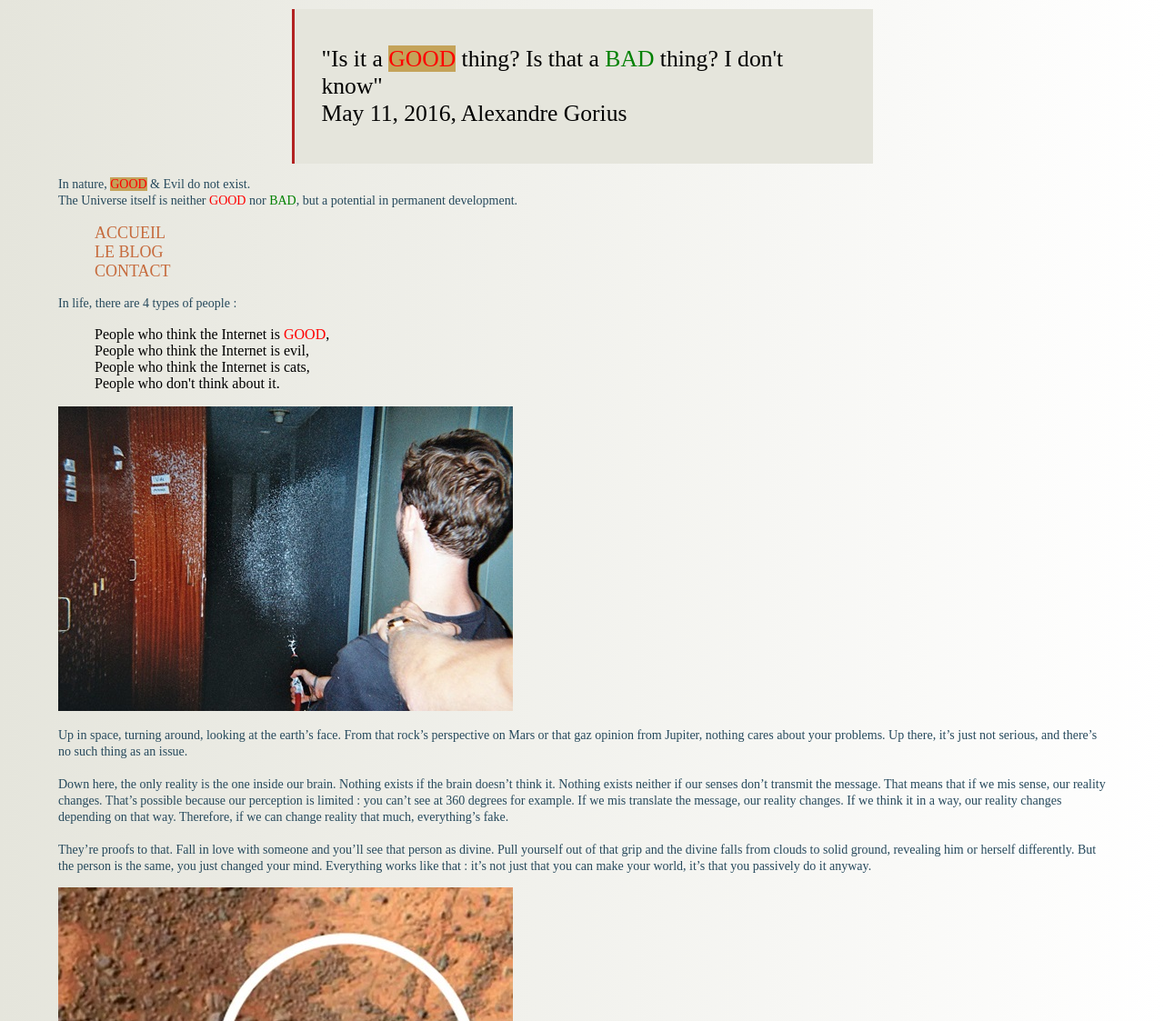
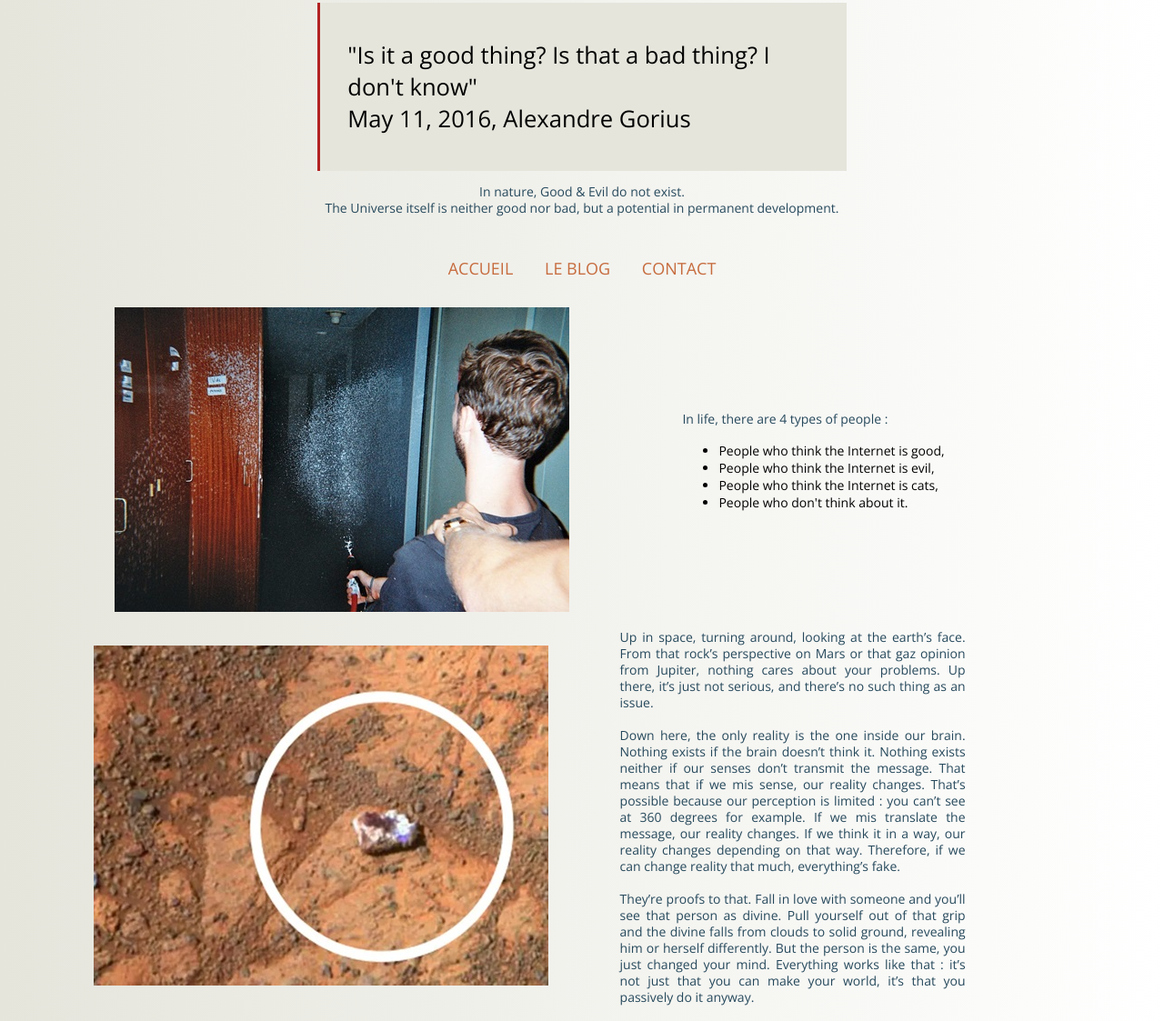
Before and after one commit to Ceeeed1985/chinese_farmer, a plain HTML site: page index.html in a window 1280 px wide. Shown: the part 70-1193 px from the top of the page at 91% size. Drawn offline with nearby package versions, Linux system fonts and the light colour scheme.

Commit message:
Version finale avant correction

```diff
--- a/index.html
+++ b/index.html
@@ -5,16 +5,17 @@
     <meta name="viewport" content="width=device-width, initial-scale=1.0">
     <title>TRUYEN Cédric | The Chinese Farmer</title>
     <link rel="stylesheet" href="style/default.css">
+    <link href="https://fonts.googleapis.com/css2?family=Open+Sans:ital,wght@0,300..800;1,300..800&display=swap" rel="stylesheet">
 </head>
 <body>
     <header>
         <h1>The Story of the <span class="chinese">Chinese Farmer</span></h1>
         <blockquote>
-            "Is it a <span class="good">good</span> thing? Is that a <span class="bad">bad</span> thing? I don't know"
+            "Is it a good thing? Is that a bad thing? I don't know"
             <footer>May 11, 2016, Alexandre Gorius</footer>
         </blockquote>
-        <p>In nature, <span class="good">Good</span> & Evil do not exist.</br>
-        The Universe itself is neither <span class="good">good</span> nor <span class="bad">bad</span>, but a potential in permanent development.</p>
+        <p>In nature, Good & Evil do not exist.</br>
+        The Universe itself is neither good nor bad, but a potential in permanent development.</p>
     </header>
 
     <nav>
@@ -31,18 +32,23 @@
         </ul>
       </nav>
 
-    <section>
+    <section class="introduction">
+        <article class="element01">
             <p>In life, there are 4 types of people :</p>
             <ul>
-            <li>People who think the Internet is <span class="good">good</span>,</li>
+                <li>People who think the Internet is good,</li>
                 <li>People who think the Internet is evil,</li>
                 <li>People who think the Internet is cats,</li>
                 <li>People who don't think about it.</li>
             </ul>
-        <img src="pictures/image01.jpg" alt="Un garçon ouvre une bouteille de champagne" title="Photo d'un garçon qui ouvre une bouteille de champagne">
+        </article>
+
+        <article class="element02"><img src="pictures/image01.jpg" alt="Un garçon ouvre une bouteille de champagne" title="Photo d'un garçon qui ouvre une bouteille de champagne">
+        </article>
     </section>
 
-    <section>
+    <section class="explications">
+        <article class="explication01">
             <p>Up in space, turning around, looking at the earth’s face. From that rock’s perspective on Mars or that gaz opinion from Jupiter,
                 nothing cares about your problems. Up there, it’s just not serious, and there’s no such thing as an issue. </br></br>
                 Down here, the only reality is the one inside our brain. Nothing exists if the brain doesn’t think it.
@@ -55,14 +61,20 @@
                 But the person is the same, you just changed your mind. Everything works like that :
                 it’s not just that you can make your world, it’s that you passively do it anyway.
             </p>
+        </article>
+        <article class="explication02">
             <img src="pictures/image02.jpg" alt="Image satellite" title="Image satellite">
+    </article>
     </section>
 
-    <section>
+    <section class="histoire">
+        <article class="histoire_photo">
+            <img src="pictures/image03.jpg" alt="Image du Fermier chinois" title="Image du Fermier chinois">
+        </article>
+
         <table>
             <caption>
                 <h2>The Story</h2>
-                <img src="pictures/image03.jpg" alt="Image du Fermier chinois" title="Image du Fermier chinois">
             </caption>
             <thead>
                <tr class="titres_tableau">
@@ -114,6 +126,8 @@
                 </tr>
             </tbody>
         </table>
+    </section>
+
 
         <blockquote style="text-align: center; font-style: italic;">
             <br><br>The whole process of nature is an integrated process of immense complexity, <br>
@@ -122,11 +136,11 @@
             or, you never know what will be the consequences of <span class="good">good</span> fortune.
         </blockquote>
         <p style="text-align: right; font-weight: bold;">Alan Watts</p>
-    </section>
+
 
     <section>
         <h3>Conclusion</h3>
-        <p><span class="good">Good</span> and <span class="bad">Bad</span> are just one perspective. Bananas are <span class="good">good</span> for monkeys, but monkeys are not <span class="good">good</span> for bananas. Let's not make a big deal out of it...</p>
+        <p>Good and Bad are just one perspective. Bananas are good for monkeys, but monkeys are not good for bananas. Let's not make a big deal out of it...</p>
     </section>
 
     <footer style="text-align: center;">
--- a/style/default.css
+++ b/style/default.css
@@ -2,11 +2,29 @@ body{
     max-width: 90%;
     margin: 0 auto;
     background:linear-gradient(to right, #e5e5dc, white);
+    font-family: "Open Sans", sans-serif
 }
 
-header :nth-child(1){
+header{
+    max-width: 90%;
+    margin: 0 auto;
+}
+
+header h1{
     background-color: #c4a35a;
+    margin: 15px auto;
 }
+
+header p{
+    text-align: center;
+}
+
+nav{
+    display:flex;
+    margin-right: auto;
+    margin-left: auto;
+}
+
 
 blockquote {
     max-width : 50%;
@@ -40,7 +58,24 @@ a:visited{
 }
 
 li {
+    font-size: 14px;
+}
+
+nav ul {
+    flex-direction: row;
     list-style-type: none;
+    padding: 15px;
+    margin-left: auto;
+    margin-right: auto;
+
+}
+
+nav li {
+    display: inline;
+    list-style-type: none;
+    padding: 15px;
+    margin-left: auto;
+    margin-right: auto;
 
 }
 
@@ -81,5 +116,52 @@ th {
 }
 
 .ligne01:nth-child(1){
+    background-image: url(/pictures/bien.png);
+    background-repeat: no-repeat;
+    background-position: right;
+}
 
+.ligne02:nth-child(2){
+    background-image: url(/pictures/mal.png);
+    background-repeat: no-repeat;
+    background-position: right;
 }
+
+.ligne03:nth-child(3){
+    background-image: url(/pictures/chat.png);
+    background-repeat: no-repeat;
+    background-position: right;
+    justify-content: ;
+}
+
+.introduction {
+    max-width: 90%;
+    display : flex;
+    flex-direction: row-reverse;
+    flex-wrap: wrap;
+    justify-content: space-around;
+    align-items: center;
+}
+
+.explications {
+    max-width: 90%;
+    display : flex;
+    flex-wrap: wrap;
+    flex-direction: row-reverse;
+    justify-content: space-around;
+    align-items: center;
+}
+
+.explication01{
+    width: 380px;
+    margin-top: 0;
+    text-align: justify;
+}
+
+.histoire {
+    max-width: 90%;
+    display: flex;
+    flex-direction: row;
+    justify-content: space-around;
+    align-items: center;
+}
```
Lines whose indentation alone changed are shown as unchanged.
